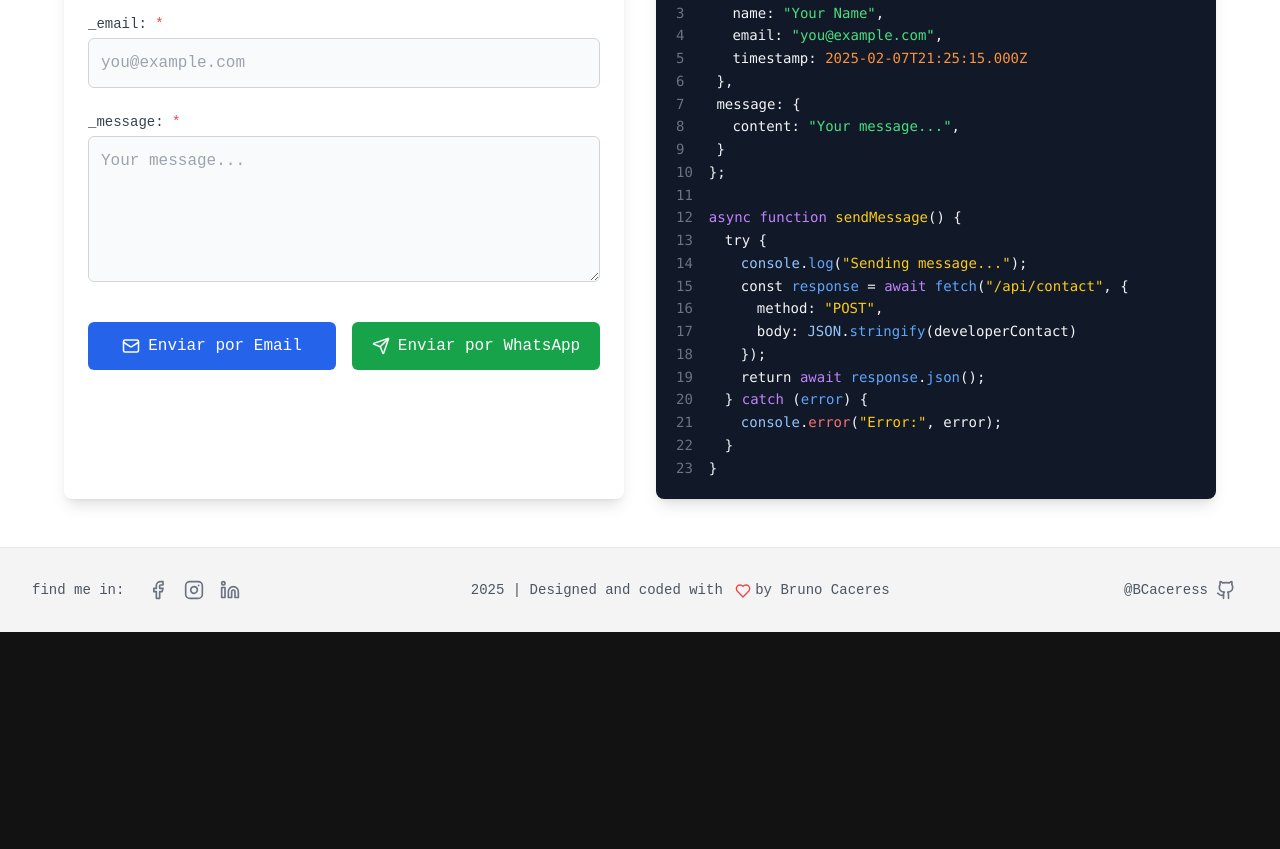
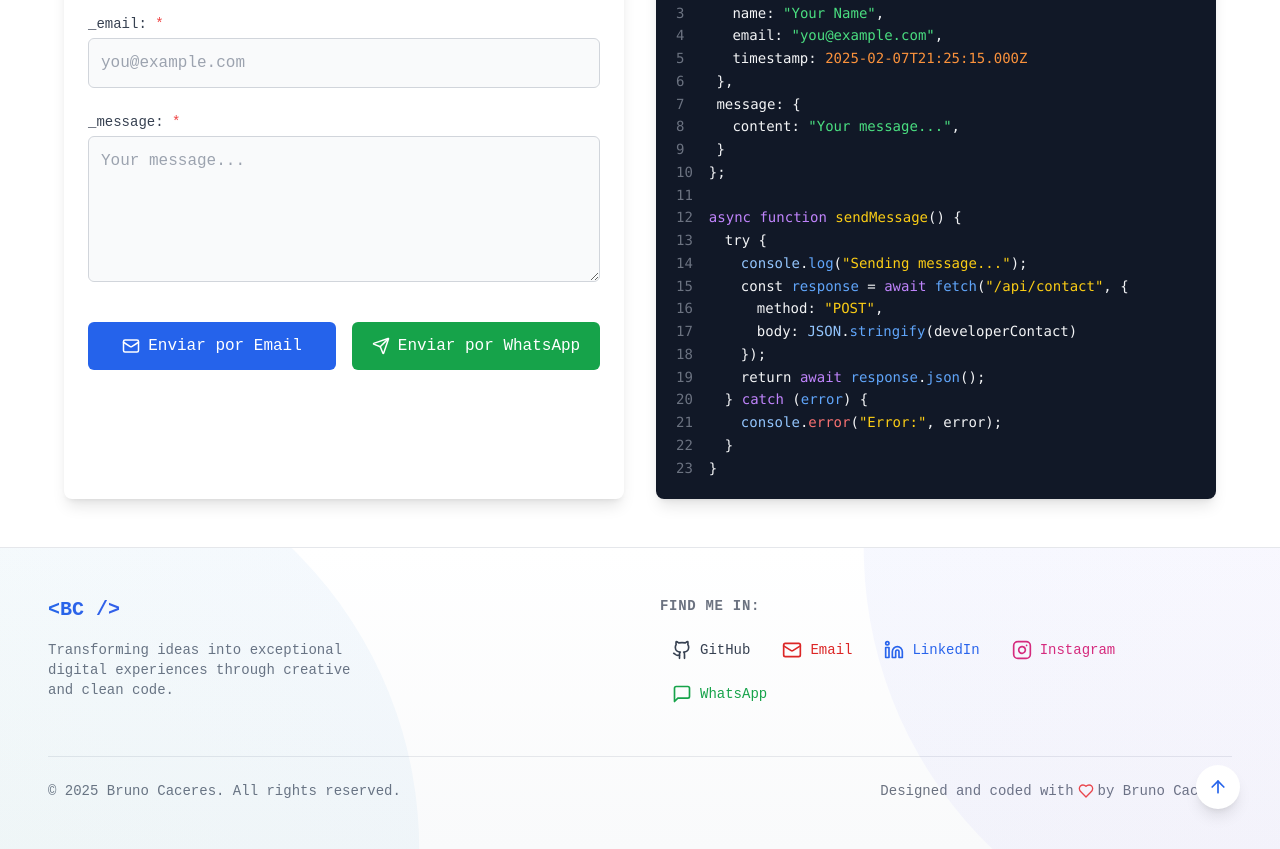
Before and after one commit to BCaceress/MyPortfolio, a Next.js app: page / in a window 1280 px wide. Shown: the part 3300-4149 px from the top of the page. Before the commit the page ends 3932 px from the top, so only its background shows below. Built offline with nearby package versions, Linux system fonts and the light colour scheme.

Commit message:
Update Footer.tsx

```diff
--- a/src/components/Footer.tsx
+++ b/src/components/Footer.tsx
@@ -2,28 +2,33 @@
 
 import { useLanguage } from "@/contexts/LanguageContext";
 import { translations } from "@/lib/translations";
+import { motion, useAnimation, useInView } from "framer-motion";
 import type { LucideProps } from "lucide-react";
-import { Facebook, Github, Heart, Instagram, Linkedin } from "lucide-react";
-import React, { memo } from "react";
+import { ArrowUp, Github, Heart, Instagram, Linkedin, Mail, MessageSquare } from "lucide-react";
+import React, { memo, useEffect, useRef } from "react";
 
 interface SocialLinkProps {
   href: string;
   icon: React.ElementType<LucideProps>;
-  hoverColor: string;
+  label: string;
+  color: string;
   ariaLabel: string;
 }
 
 const SocialLink = memo(
-  ({ href, icon: Icon, hoverColor, ariaLabel }: SocialLinkProps) => (
-    <a
+  ({ href, icon: Icon, label, color, ariaLabel }: SocialLinkProps) => (
+    <motion.a
       href={href}
       target="_blank"
       rel="noopener noreferrer"
       aria-label={ariaLabel}
-      className={`p-2 rounded-full transition-all duration-300 hover:bg-opacity-10 hover:scale-110 ${hoverColor}`}
+      className={`flex items-center gap-2 px-3 py-2 rounded-lg transition-all duration-300 hover:-translate-y-1 ${color}`}
+      whileHover={{ scale: 1.05 }}
+      whileTap={{ scale: 0.95 }}
     >
-      <Icon size={20} className="text-gray-500 dark:text-gray-400 hover:text-inherit" />
-    </a>
+      <Icon size={20} />
+      <span className="text-sm font-medium hidden md:inline">{label}</span>
+    </motion.a>
   )
 );
 
@@ -31,68 +36,193 @@ SocialLink.displayName = "SocialLink";
 
 function Footer() {
   const { language } = useLanguage();
-  // Fallback para o inglês se a tradução não existir para o idioma atual
   const footerText = (translations[language] || translations["en"]).footer;
   const currentYear = new Date().getFullYear();
 
+  // Scroll to top function
+  const scrollToTop = () => {
+    window.scrollTo({
+      top: 0,
+      behavior: "smooth",
+    });
+  };
+
+  // Animation controls for scroll reveal
+  const controls = useAnimation();
+  const ref = useRef(null);
+  const isInView = useInView(ref, { once: false, amount: 0.3 });
+
+  useEffect(() => {
+    if (isInView) {
+      controls.start("visible");
+    }
+  }, [controls, isInView]);
+
+  // Animation variants
+  const containerVariants = {
+    hidden: { opacity: 0 },
+    visible: {
+      opacity: 1,
+      transition: {
+        staggerChildren: 0.2,
+        delayChildren: 0.1,
+      },
+    },
+  };
+
+  const itemVariants = {
+    hidden: { opacity: 0, y: 20 },
+    visible: {
+      opacity: 1,
+      y: 0,
+      transition: { duration: 0.6, ease: "easeOut" }
+    },
+  };
+
+  const socialLinks: SocialLinkProps[] = [
+    {
+      href: "https://github.com/BCaceress",
+      icon: Github,
+      label: "GitHub",
+      color: "hover:bg-gray-200/30 dark:hover:bg-gray-700/50 text-gray-700 dark:text-gray-300",
+      ariaLabel: "GitHub Profile"
+    },
+    {
+      href: "mailto:brunocaceres@live.com",
+      icon: Mail,
+      label: "Email",
+      color: "hover:bg-red-100/50 dark:hover:bg-red-900/30 text-red-600 dark:text-red-400",
+      ariaLabel: "Email Contact"
+    },
+    {
+      href: "https://www.linkedin.com/in/brunocaceress/",
+      icon: Linkedin,
+      label: "LinkedIn",
+      color: "hover:bg-blue-100/50 dark:hover:bg-blue-900/30 text-blue-600 dark:text-blue-400",
+      ariaLabel: "LinkedIn Profile"
+    },
+    {
+      href: "https://www.instagram.com/brunocaceress",
+      icon: Instagram,
+      label: "Instagram",
+      color: "hover:bg-pink-100/50 dark:hover:bg-pink-900/30 text-pink-600 dark:text-pink-400",
+      ariaLabel: "Instagram Profile"
+    },
+    {
+      href: "https://wa.me/+555198192701",
+      icon: MessageSquare,
+      label: "WhatsApp",
+      color: "hover:bg-green-100/50 dark:hover:bg-green-900/30 text-green-600 dark:text-green-400",
+      ariaLabel: "WhatsApp Contact"
+    },
+  ];
+
   return (
-    <footer className="w-full bg-light-bg dark:bg-dark-bg text-gray-600 dark:text-gray-300 py-6 px-4 md:px-8 flex flex-col md:flex-row items-center justify-between border-t border-gray-200 dark:border-gray-800 backdrop-blur-sm bg-opacity-80 transition-colors duration-300">
-      <div className="flex items-center gap-2 mb-4 md:mb-0 animate-fade-in">
-        <span className="text-sm font-medium mr-2">
-          {footerText.findMe}
-        </span>
-        <div className="flex items-center">
-          <SocialLink
-            href="https://www.facebook.com/brunocaceress"
-            icon={Facebook}
-            hoverColor="hover:text-blue-700 dark:hover:text-blue-400 hover:bg-blue-100 dark:hover:bg-blue-900"
-            ariaLabel="Facebook Profile"
+    <motion.footer
+      ref={ref}
+      initial="hidden"
+      animate={controls}
+      variants={containerVariants}
+      className="relative w-full py-12 px-6 md:px-12 overflow-hidden bg-gradient-to-b from-white to-gray-50 dark:from-gray-900 dark:to-gray-950 text-gray-600 dark:text-gray-300 border-t border-gray-200 dark:border-gray-800 transition-colors duration-300"
+    >
+      {/* Background elements */}
+      <div className="absolute inset-0 overflow-hidden pointer-events-none">
+        <motion.div
+          className="absolute -top-[400px] -right-[400px] w-[800px] h-[800px] rounded-full bg-gradient-to-br from-blue-500/5 to-purple-500/5 dark:from-blue-500/10 dark:to-purple-500/10"
+          animate={{
+            scale: [1, 1.05, 1],
+            rotate: [0, 5, 0],
+          }}
+          transition={{
+            duration: 20,
+            repeat: Infinity,
+            repeatType: "reverse"
+          }}
         />
-          <SocialLink
-            href="https://www.instagram.com/brunocaceress"
-            icon={Instagram}
-            hoverColor="hover:text-pink-600 dark:hover:text-pink-400 hover:bg-pink-100 dark:hover:bg-pink-900"
-            ariaLabel="Instagram Profile"
-          />
-          <SocialLink
-            href="https://www.linkedin.com/in/brunocaceress/"
-            icon={Linkedin}
-            hoverColor="hover:text-blue-500 dark:hover:text-blue-300 hover:bg-blue-100 dark:hover:bg-blue-900"
-            ariaLabel="LinkedIn Profile"
+        <motion.div
+          className="absolute -bottom-[400px] -left-[400px] w-[800px] h-[800px] rounded-full bg-gradient-to-tr from-green-500/5 to-blue-500/5 dark:from-green-500/10 dark:to-blue-500/10"
+          animate={{
+            scale: [1, 1.05, 1],
+            rotate: [0, -5, 0],
+          }}
+          transition={{
+            duration: 15,
+            repeat: Infinity,
+            repeatType: "reverse"
+          }}
         />
       </div>
+
+      <div className="max-w-7xl mx-auto">
+        {/* Back to top button - Updated position */}
+        <div className="absolute right-8 bottom-10 md:right-10 md:bottom-10 z-10">
+          <motion.button
+            onClick={scrollToTop}
+            className="bg-white dark:bg-gray-800 p-3 rounded-full shadow-lg hover:shadow-xl dark:shadow-gray-800/30 transition-all duration-300 group"
+            whileHover={{ y: -4 }}
+            whileTap={{ scale: 0.9 }}
+            aria-label="Back to top"
+          >
+            <ArrowUp size={20} className="text-blue-600 dark:text-blue-400 group-hover:animate-bounce" />
+          </motion.button>
         </div>
 
-      {/* Texto Central */}
-      <div className="text-center text-sm font-medium mb-4 md:mb-0 group animate-fade-in">
-        <span>
-          {currentYear} | {footerText.designedAndCoded}{" "}
+        <div className="grid grid-cols-1 md:grid-cols-2 gap-10 mb-10">
+          {/* Left column - Brand */}
+          <motion.div variants={itemVariants} className="flex flex-col">
+            <h3 className="text-xl font-bold bg-gradient-to-r from-blue-600 to-purple-600 bg-clip-text text-transparent mb-4">
+              &lt;BC /&gt;
+            </h3>
+            <p className="text-sm text-gray-500 dark:text-gray-400 mb-4 max-w-xs">
+              {footerText.tagline || "Transforming ideas into exceptional digital experiences through creative and clean code."}
+            </p>
+          </motion.div>
+
+          {/* Right column - Social */}
+          <motion.div variants={itemVariants} className="flex flex-col">
+            <h3 className="text-sm uppercase font-semibold tracking-wider text-gray-500 dark:text-gray-400 mb-4">
+              {footerText.findMe || "Connect With Me"}
+            </h3>
+            <div className="flex flex-wrap gap-2">
+              {socialLinks.map((social, index) => (
+                <SocialLink
+                  key={index}
+                  href={social.href}
+                  icon={social.icon}
+                  label={social.label}
+                  color={social.color}
+                  ariaLabel={social.ariaLabel}
+                />
+              ))}
+            </div>
+          </motion.div>
+        </div>
+
+        {/* Bottom copyright */}
+        <motion.div
+          variants={itemVariants}
+          className="pt-6 mt-10 border-t border-gray-200 dark:border-gray-800 flex flex-col md:flex-row items-center justify-between"
+        >
+          <p className="text-sm text-gray-500 dark:text-gray-400 text-center md:text-left mb-4 md:mb-0">
+            © {currentYear} Bruno Caceres. {footerText.allRights || "All rights reserved."}
+          </p>
+
+          <div className="flex items-center group">
+            <span className="text-sm text-gray-500 dark:text-gray-400">
+              {footerText.designedAndCoded || "Designed & Coded with"}{" "}
             </span>
             <Heart
               size={16}
               className="inline text-red-500 group-hover:animate-heartbeat mx-1"
               aria-hidden="true"
             />
-        <span>{footerText.by} Bruno Caceres</span>
+            <span className="text-sm text-gray-500 dark:text-gray-400">
+              {footerText.by || "by"} Bruno Caceres
+            </span>
           </div>
-
-      {/* Seção do GitHub */}
-      <div className="flex items-center animate-fade-in">
-        <a
-          href="https://github.com/BCaceress"
-          target="_blank"
-          rel="noopener noreferrer"
-          aria-label="GitHub Profile"
-          className="flex items-center gap-2 py-1 px-3 rounded-full transition-all duration-300 hover:bg-gray-100 dark:hover:bg-gray-800"
-        >
-          <span className="text-sm font-medium">@BCaceress</span>
-          <Github
-            size={20}
-            className="text-gray-500 dark:text-gray-400 transition-transform duration-300 hover:rotate-12"
-          />
-        </a>
+        </motion.div>
       </div>
-    </footer>
+    </motion.footer>
   );
 }
 
```
Lines whose indentation alone changed are shown as unchanged.
